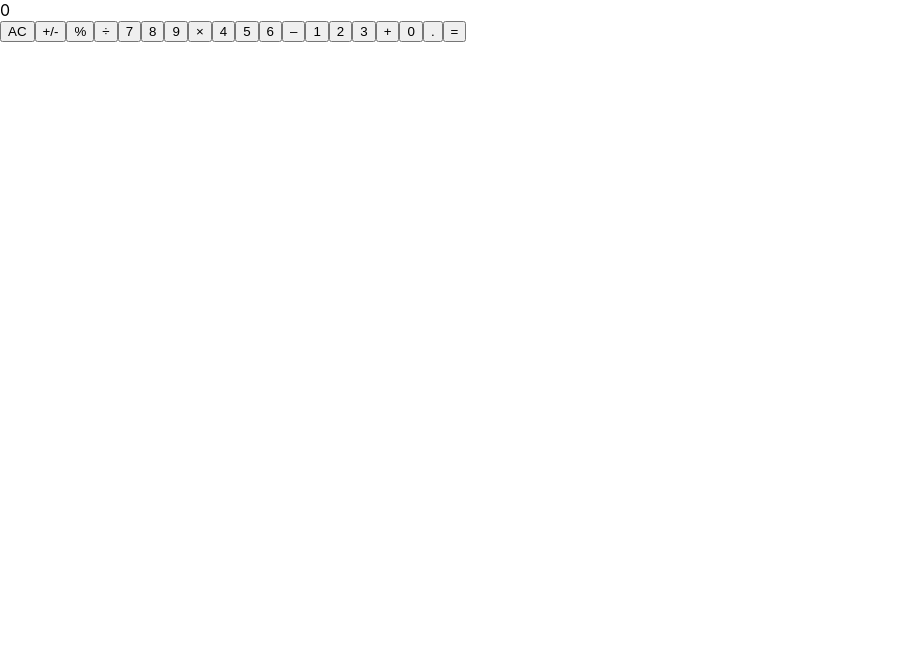
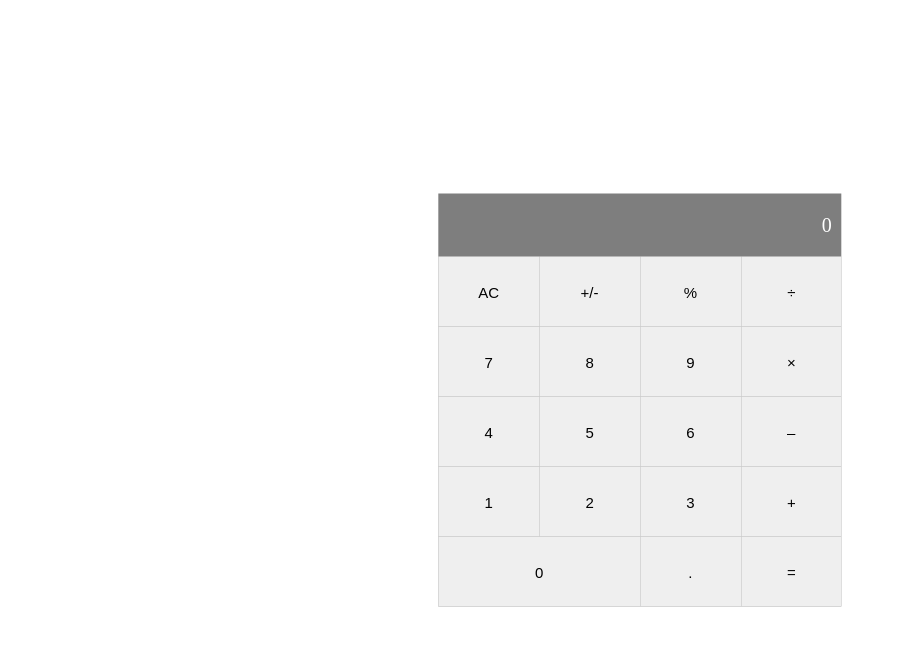
Before and after one commit to rustam-tolipov/math-magicians, a React (Create React App) app: page / in a window 1280 px wide. Shown: the top 646 px of the page, without its empty margins (0-905 px from the left). Built offline with nearby package versions, Linux system fonts and the light colour scheme.

Commit message:
Style Calculator

```diff
--- a/src/index.css
+++ b/src/index.css
@@ -1,10 +1,48 @@
-body {
+@import url('https://fonts.googleapis.com/css2?family=Poppins:wght@400;500;700&display=swap');
+
+* {
   margin: 0;
-  font-family: -apple-system, BlinkMacSystemFont, 'Segoe UI', 'Roboto', 'Oxygen', 'Ubuntu', 'Cantarell', 'Fira Sans', 'Droid Sans', 'Helvetica Neue', sans-serif;
-  -webkit-font-smoothing: antialiased;
-  -moz-osx-font-smoothing: grayscale;
+  padding: 0;
+  box-sizing: border-box;
 }
 
-code {
-  font-family: source-code-pro, Menlo, Monaco, Consolas, 'Courier New', monospace;
+html {
+  font-size: 62.5%;
 }
+
+body {
+  display: flex;
+  justify-content: center;
+  align-items: center;
+}
+
+.container {
+  top: 50%;
+  left: 50%;
+  position: absolute;
+  transform: translate(-50%, -50%);
+  background-color: rgb(126, 126, 126);
+}
+
+.result {
+  text-align: end;
+  font-size: 2rem;
+  color: #fff;
+  padding: 2rem 1rem;
+}
+
+.keypad {
+  display: grid;
+  grid-template-columns: repeat(4, 1fr);
+  grid-auto-rows: minmax(7rem, auto);
+}
+
+.zero {
+  grid-column-end: span 2;
+}
+
+button {
+  padding: 2rem 4rem;
+  font-size: 1.5rem;
+  border: none;
+}
```
